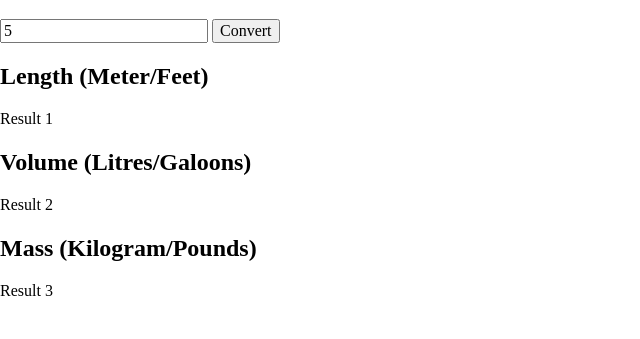
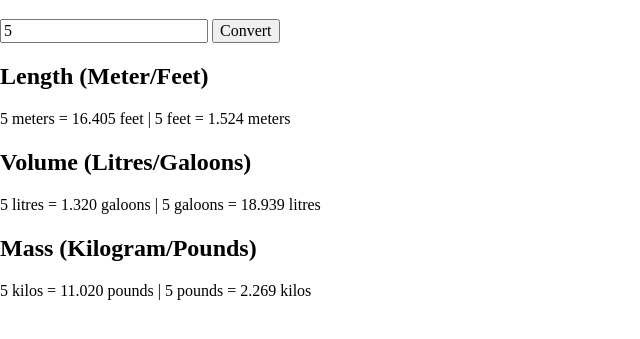
Before and after one commit to amir-the6th/Unit-Converter, a website built with Vite: page index.html in a window 1280 px wide. Both pictures are taken after typing "5" into the empty fields and a click on the button "Convert". Shown: the part 61-400 px from the top of the page, without its empty margins (0-640 px from the left). Built offline with nearby package versions, Linux system fonts and the light colour scheme.

Commit message:
Implement conversion logic

```diff
--- a/index.css
+++ b/index.css
@@ -1,7 +1,6 @@
 body {
     margin: 0;
 }
-
 
 /* Disable arrows of the number input for Chrome, Safari, Edge, Opera*/
 input::-webkit-outer-spin-button,
--- a/index.html
+++ b/index.html
@@ -4,22 +4,22 @@
     </head>
     <body>
         <div class="header-container">
-            <h1 class="conversion-heading">Metric/Imperial Unit Conversion</h1>
-            <input type="number"/>
-            <button>Convert</button>
+            <h1 class="h1-styling">Metric/Imperial Unit Conversion</h1>
+            <input type="number" id="conversion-number"/>
+            <button class="convert-btn" id="convert-btn">Convert</button>
         </div>
         <div class="result-container">
-            <div class="conversion-box" id="meter-to-feet">
-                <h2>Length (Meter/Feet)</h2>
-                <p>Result 1</p>
+            <div class="conversion-box">
+                <h2 class="h2-styling">Length (Meter/Feet)</h2>
+                <p id="length-result">Result 1</p>
             </div>
-            <div class="conversion-box" id="litres-to-galoons">
-                <h2>Volume (Litres/Galoons)</h2>
-                <p>Result 2</p>
+            <div class="conversion-box">
+                <h2 class="h2-styling">Volume (Litres/Galoons)</h2>
+                <p id="volume-result">Result 2</p>
             </div>
-            <div class="conversion-box" id="kilo-to-pounds">
-                <h2>Mass (Kilogram/Pounds)</h2>
-                <p>Result 3</p>
+            <div class="conversion-box">
+                <h2 class="h2-styling">Mass (Kilogram/Pounds)</h2>
+                <p id="mass-result">Result 3</p>
             </div>
         </div>
         <script src="index.js"></script>
--- a/index.js
+++ b/index.js
@@ -3,3 +3,60 @@
 1 liter = 0.264 gallon
 1 kilogram = 2.204 pound
 */
+
+/*metrics variables*/
+let feet = 0,
+    meter = 0,
+    galoons = 0,
+    litres = 0,
+    pounds = 0,
+    kilos = 0;
+
+/*user input*/
+let conversionValue = 0;
+
+/*DOM elements*/
+const conversionEl = document.getElementById("conversion-number");
+const lengthEl = document.getElementById("length-result");
+const volumeEl = document.getElementById("volume-result");
+const massEl = document.getElementById("mass-result");
+const convertBtn = document.getElementById("convert-btn");
+
+convertBtn.addEventListener("click", () => {
+    conversionValue = conversionEl.value;
+    runConversion();
+});
+
+function runConversion() {
+    calculateLength();
+    calculateVolume();
+    calculateMass();
+
+    lengthEl.textContent = `
+        ${conversionValue} meters = ${feet} feet | ${conversionValue} feet = ${meters} meters
+    `;
+    volumeEl.textContent = `
+        ${conversionValue} litres = ${galoons} galoons | ${conversionValue} galoons = ${litres} litres
+    `;
+    massEl.textContent = `
+        ${conversionValue} kilos = ${pounds} pounds | ${conversionValue} pounds = ${kilos} kilos
+    `;
+}
+
+function calculateLength() {
+    //round to three decimals
+    meters = parseFloat(conversionValue / 3.281).toFixed(3);
+    feet = parseFloat(conversionValue * 3.281).toFixed(3);
+    // better than using
+    //meter = Math.round((conversionValue / 3.281) * 1000) / 1000;
+}
+
+function calculateVolume() {
+    litres = parseFloat(conversionValue / 0.264).toFixed(3);
+    galoons = parseFloat(conversionValue * 0.264).toFixed(3);
+}
+
+function calculateMass() {
+    kilos = parseFloat(conversionValue / 2.204).toFixed(3);
+    pounds = parseFloat(conversionValue * 2.204).toFixed(3);
+}
```
